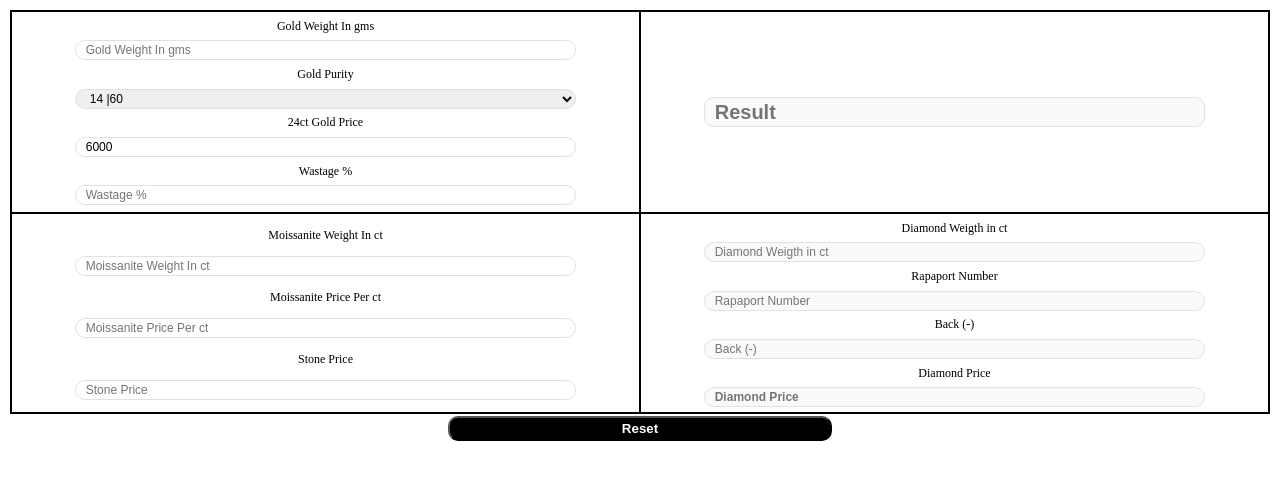
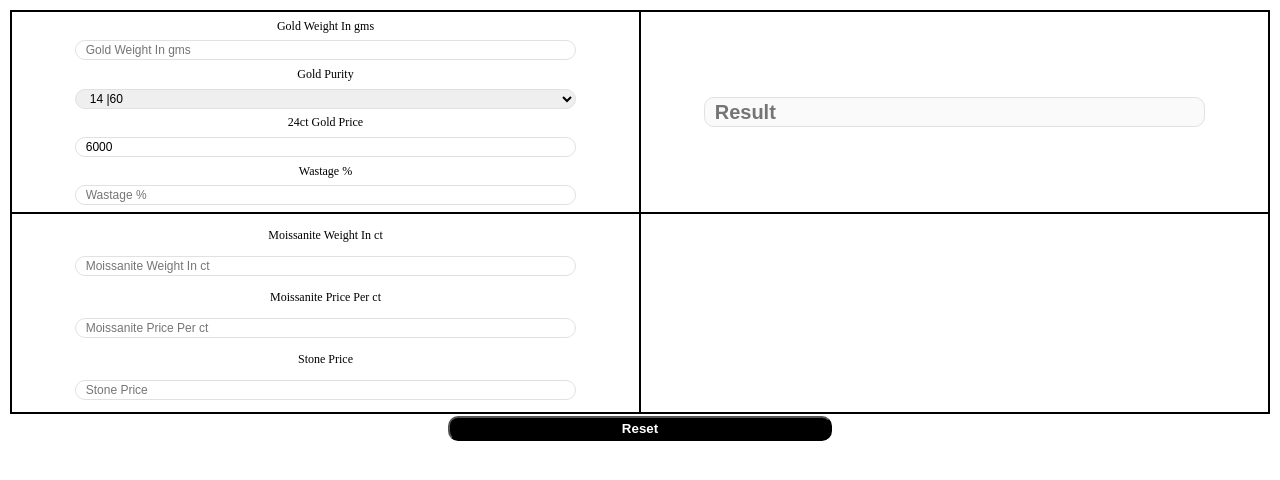
Before and after one commit to Divyansh4721/JewelleryCalculator, a plain HTML site: page index.html in a window 1280 px wide. Drawn offline with Linux system fonts and the light colour scheme.

Commit message:
Update index.html

```diff
--- a/index.html
+++ b/index.html
@@ -158,14 +158,6 @@
                     style="font-size: 20px;height: 30px; font-weight: bold;" disabled>
             </div>
             <div id="rightbottomcontainer">
-                <label for="diamondweight">Diamond Weigth in ct</label>
-                <input disabled id="diamondweight" type="number" placeholder="Diamond Weigth in ct">
-                <label for="rapaport">Rapaport Number</label>
-                <input disabled id="rapaport" type="number" placeholder="Rapaport Number">
-                <label for="back">Back (-)</label>
-                <input disabled id="back" type="number" placeholder="Back (-)">
-                <label for="diamondprice">Diamond Price</label>
-                <input id="diamondprice" type="number" placeholder="Diamond Price" style="font-weight: bold;" disabled>
             </div>
         </div>
     </div>
```
